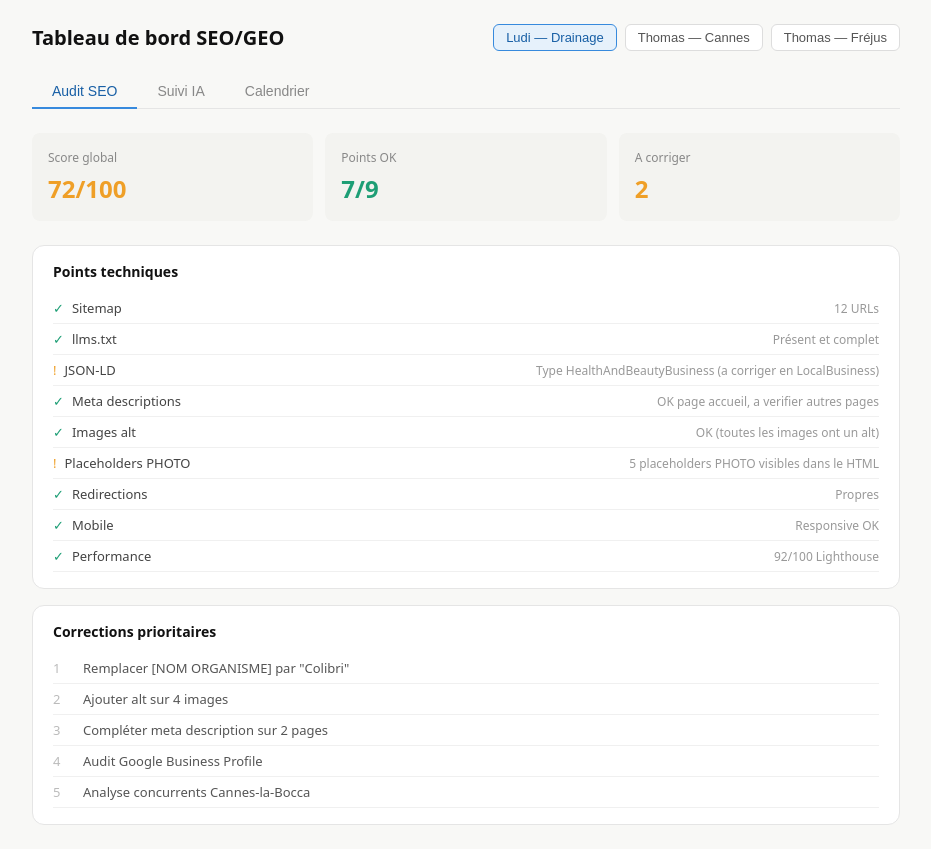
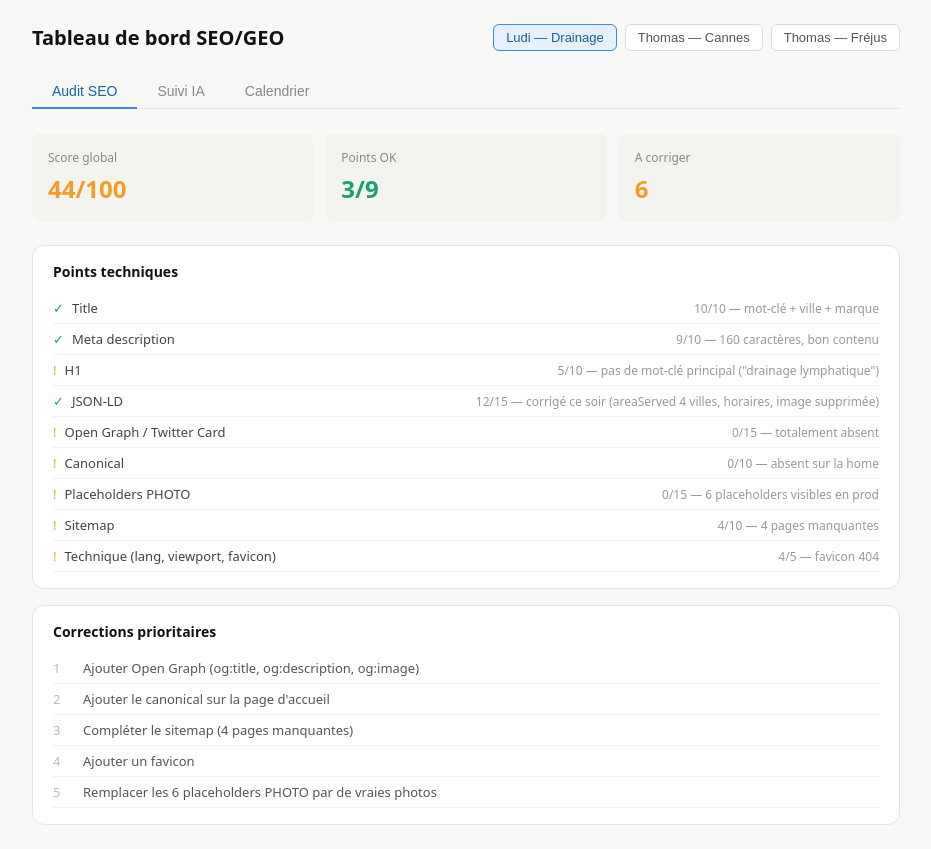
Before and after one commit to babouchka069/seo-geo-dashboard, a Next.js app: page / in a window 1280 px wide. Shown: the whole page, without its empty margins (174-1105 px from the left). Built offline with nearby package versions, Linux system fonts and the light colour scheme.

Commit message:
fix: réaudit Ludi (44/100) — 9 critères mis à jour, priorités OG/canonical/sitemap/favicon/photos

```diff
--- a/src/app/page.tsx
+++ b/src/app/page.tsx
@@ -7,22 +7,27 @@ const SITES = {
     url: 'ludi-lartetlamatiere.fr',
     queries: ['drainage lymphatique Cannes-la-Bocca', 'drainage Renata França Cannes', 'massage drainant post-opératoire Cannes'],
     audit: {
-      score: 72,
+      score: 44,
       items: [
-        { label: 'Sitemap', ok: true, detail: '12 URLs' },
-        { label: 'llms.txt', ok: true, detail: 'Présent et complet' },
-        { label: 'JSON-LD', ok: false, detail: 'Type HealthAndBeautyBusiness (a corriger en LocalBusiness)' },
-        { label: 'Meta descriptions', ok: true, detail: 'OK page accueil, a verifier autres pages' },
-        { label: 'Images alt', ok: true, detail: 'OK (toutes les images ont un alt)' },
-        { label: 'Placeholders PHOTO', ok: false, detail: '5 placeholders PHOTO visibles dans le HTML' },
-        { label: 'Redirections', ok: true, detail: 'Propres' },
-        { label: 'Mobile', ok: true, detail: 'Responsive OK' },
-        { label: 'Performance', ok: true, detail: '92/100 Lighthouse' },
+        { label: 'Title', ok: true, detail: '10/10 — mot-clé + ville + marque' },
+        { label: 'Meta description', ok: true, detail: '9/10 — 160 caractères, bon contenu' },
+        { label: 'H1', ok: false, detail: '5/10 — pas de mot-clé principal ("drainage lymphatique")' },
+        { label: 'JSON-LD', ok: true, detail: '12/15 — corrigé ce soir (areaServed 4 villes, horaires, image supprimée)' },
+        { label: 'Open Graph / Twitter Card', ok: false, detail: '0/15 — totalement absent' },
+        { label: 'Canonical', ok: false, detail: '0/10 — absent sur la home' },
+        { label: 'Placeholders PHOTO', ok: false, detail: '0/15 — 6 placeholders visibles en prod' },
+        { label: 'Sitemap', ok: false, detail: '4/10 — 4 pages manquantes' },
+        { label: 'Technique (lang, viewport, favicon)', ok: false, detail: '4/5 — favicon 404' },
       ],
-      priorities: ['Remplacer [NOM ORGANISME] par "Colibri"', 'Ajouter alt sur 4 images', 'Compléter meta description sur 2 pages', 'Audit Google Business Profile', 'Analyse concurrents Cannes-la-Bocca'],
+      priorities: [
+        'Ajouter Open Graph (og:title, og:description, og:image)',
+        "Ajouter le canonical sur la page d'accueil",
+        'Compléter le sitemap (4 pages manquantes)',
+        'Ajouter un favicon',
+        'Remplacer les 6 placeholders PHOTO par de vraies photos',
+      ],
     },
     cal: [
-      { date: 'Immédiat', title: 'Remplacer [NOM ORGANISME] par "Colibri"', type: 'urgent', kind: 'Correction' },
       { date: 'Fév 2025', title: 'Article : drains post-opératoires', type: 'soon', kind: 'Article' },
       { date: 'Mars 2025', title: 'FAQ : drainage vs massage classique', type: 'planned', kind: 'FAQ' },
       { date: 'Avr 2025', title: 'Article : drainage et grossesse', type: 'planned', kind: 'Article' },
```
